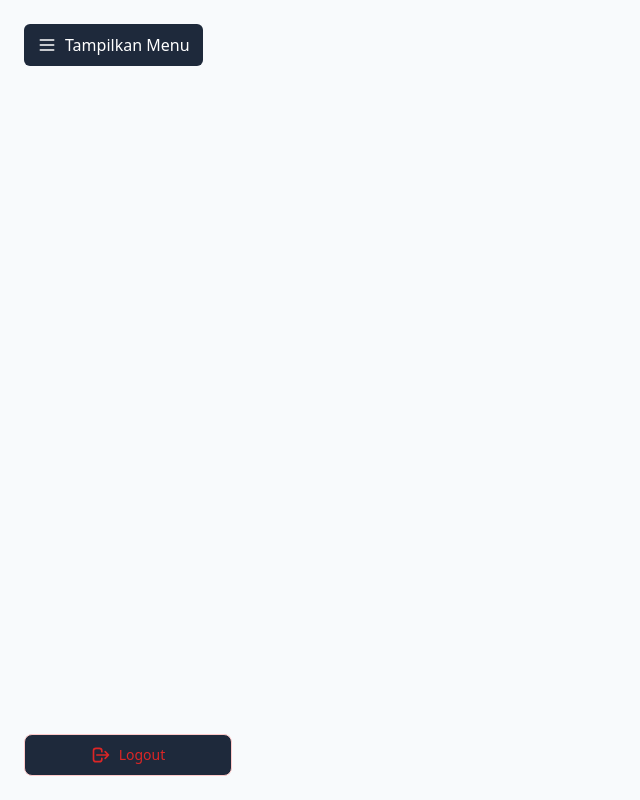
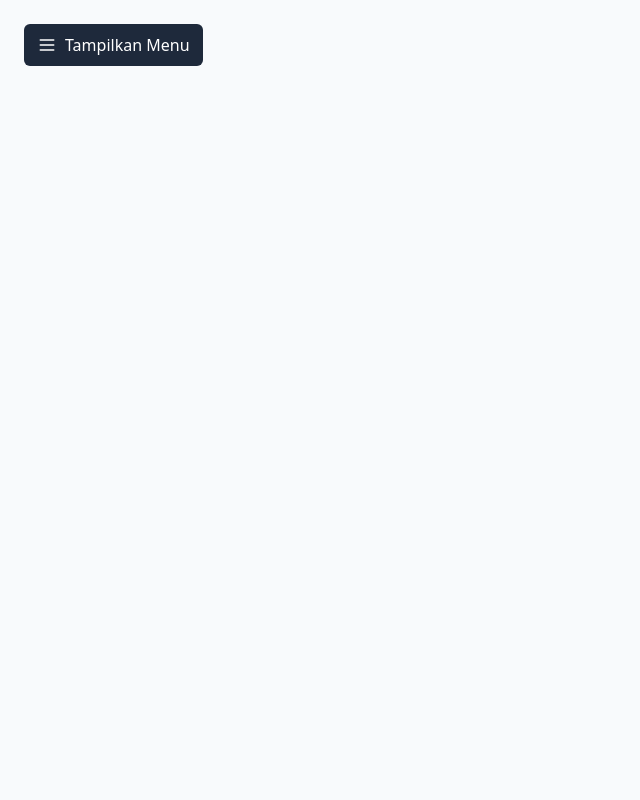
Before and after one commit to Juann-E/Angket, a React (Vite) app in the folder Frontend/: page /admin in a window 1280 px wide. Shown: the whole page, without its empty margins (0-640 px from the left). Built offline with nearby package versions, Linux system fonts and the light colour scheme; sample sign-in values are in the browser's storage.

Commit message:
update Landing Page Revisi - 5

```diff
--- a/Frontend/src/components/layouts/AdminLayout.jsx
+++ b/Frontend/src/components/layouts/AdminLayout.jsx
@@ -207,18 +207,20 @@ const AdminLayout = () => {
             Pengaturan
           </a>
         </nav>
-
-        <div className="absolute bottom-0 w-64 p-6">
-          <button
-            type="button"
-            onClick={handleLogoutClick}
-            className="w-full inline-flex items-center justify-center py-2.5 px-4 text-sm font-medium text-red-600 border border-red-200 rounded-lg bg-slate-800 hover:bg-red-50/10 hover:border-red-300 hover:text-red-500 focus:outline-none focus:ring-2 focus:ring-offset-2 focus:ring-red-500 transition-colors"
+        <div className="mt-auto p-6 border-t border-slate-700">
+          <a
+            href="#logout"
+            onClick={(e) => {
+              e.preventDefault();
+              handleLogoutClick();
+            }}
+            className="flex items-center py-3 px-6 rounded-md text-red-400 hover:text-red-300 hover:bg-red-950/20 transition-colors"
           >
-            <svg className="inline-block w-5 h-5 mr-2" fill="none" stroke="currentColor" viewBox="0 0 24 24">
+            <svg className="inline-block w-5 h-5 mr-3" fill="none" stroke="currentColor" viewBox="0 0 24 24">
               <path strokeLinecap="round" strokeLinejoin="round" strokeWidth={2} d="M17 16l4-4m0 0l-4-4m4 4H7m6 4v1a3 3 0 01-3 3H6a3 3 0 01-3-3V7a3 3 0 013-3h4a3 3 0 013 3v1" />
             </svg>
             <span>Logout</span>
-          </button>
+          </a>
         </div>
       </div>
 
```
